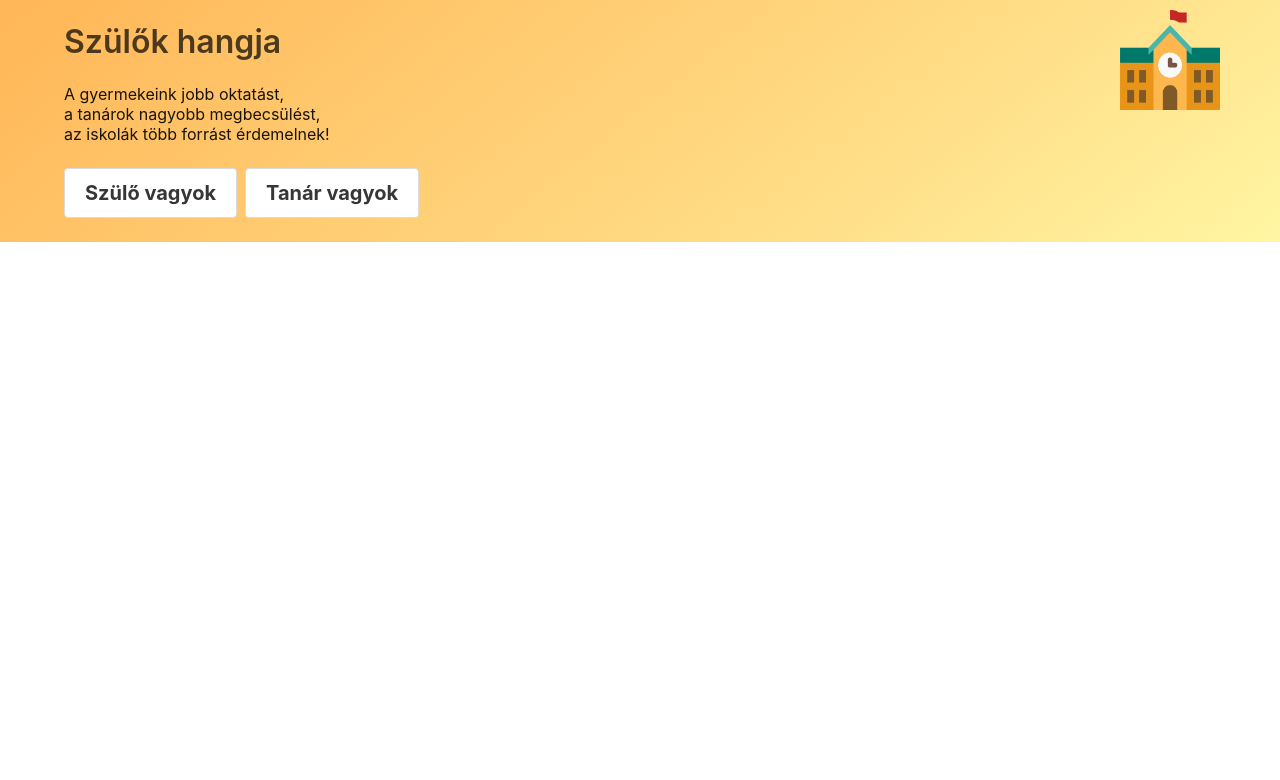
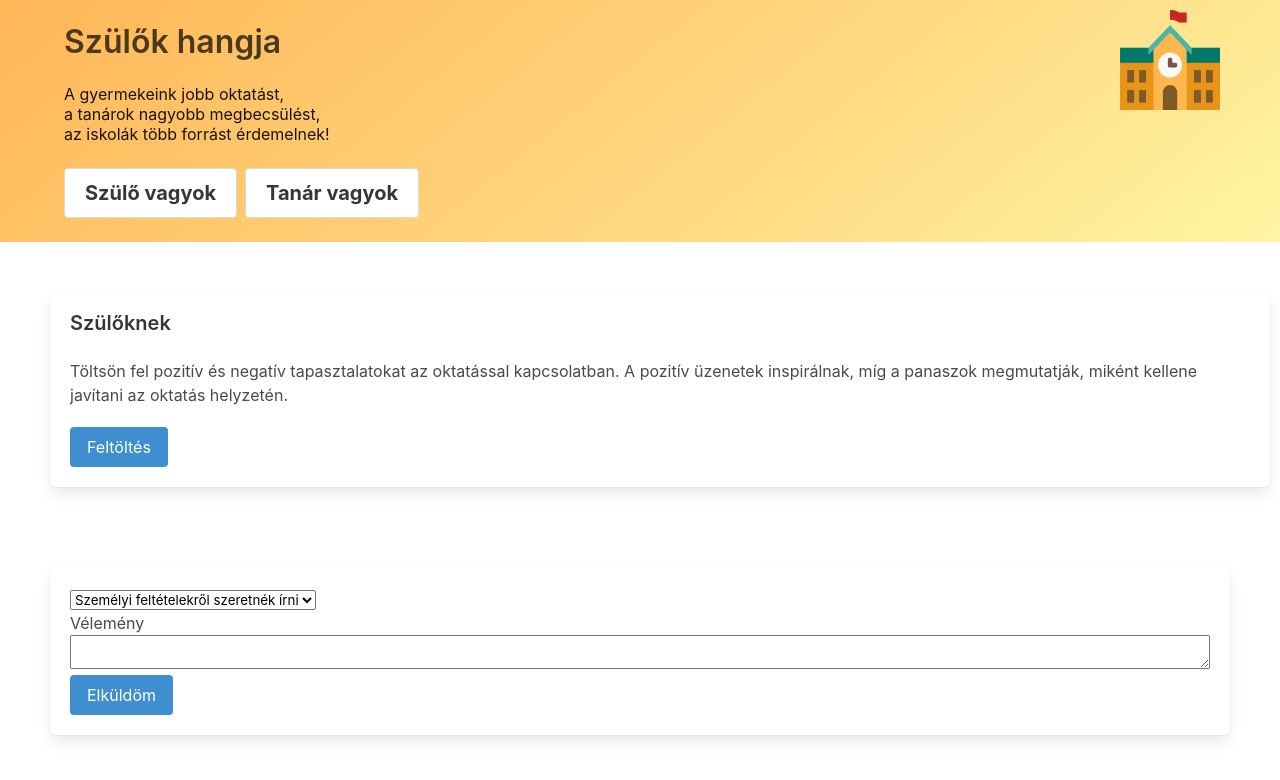
Before and after one commit to KlaraHajdu/szulokhangjaFE, a React (Create React App) app: page / in a window 1280 px wide. Shown: the top 780 px of the page. Built offline with nearby package versions, Linux system fonts and the light colour scheme.

Commit message:
Create form for parent posting

```diff
--- a/src/App.tsx
+++ b/src/App.tsx
@@ -1,10 +1,14 @@
 import React from "react";
 import PageTitle from "./components/PageTitle";
+import Parent from "./components/Parent";
+import ParentPostForm from "./components/ParentPostForm"
 
 const App: React.FC = () => {
   return (
     <div className="App">
       <PageTitle />
+      <Parent/>
+      <ParentPostForm/>
     </div>
   );
 };
--- /dev/null
+++ b/src/components/Parent.tsx
@@ -0,0 +1,25 @@
+import React, { ReactElement } from "react";
+
+interface Props {}
+
+function Parent(): ReactElement {
+  return (
+
+<div className= "container is-fluid" style = {{margin:20, padding:30}}>
+    <div className="box">
+<h5 className="title is-5">Szülőknek</h5>
+<div style = {{marginBottom:20}} >
+    Töltsön fel pozitív és negatív tapasztalatokat az oktatással kapcsolatban.
+    A pozitív üzenetek inspirálnak, míg a panaszok megmutatják, miként kellene javítani az oktatás helyzetén.
+</div>
+
+    <button className="button is-info">Feltöltés</button>
+    </div>
+</div>
+
+
+  )
+
+}
+
+  export default Parent;
--- /dev/null
+++ b/src/components/ParentPostForm.tsx
@@ -0,0 +1,35 @@
+import React, { Component } from "react";
+import { render } from "@testing-library/react";
+
+//interface Props {}
+
+class ParentPostForm extends React.Component {
+
+
+    render() {
+
+      return (
+      <div className="container-fluid" style = {{margin:20, padding:30}}>
+
+      <div className="box">
+
+      <form>
+      <select>
+        <option value="Personal" selected>Személyi feltételekről szeretnék írni</option>
+        <option value="Material" >Tárgyi feltételekről szeretnék írni</option>
+        </select>
+        <p>Vélemény </p>
+        <textarea style={{width:"100%"}} name="message">
+        </textarea>
+        <div>
+        <button className="button is-info">Elküldöm</button>
+        </div>
+      </form>
+      </div>
+      </div>
+
+      );
+}
+}
+
+export default ParentPostForm;
```
Also changed, not shown: src/components/ParentPostPositive.tsx (added, +14 -0 lines).
